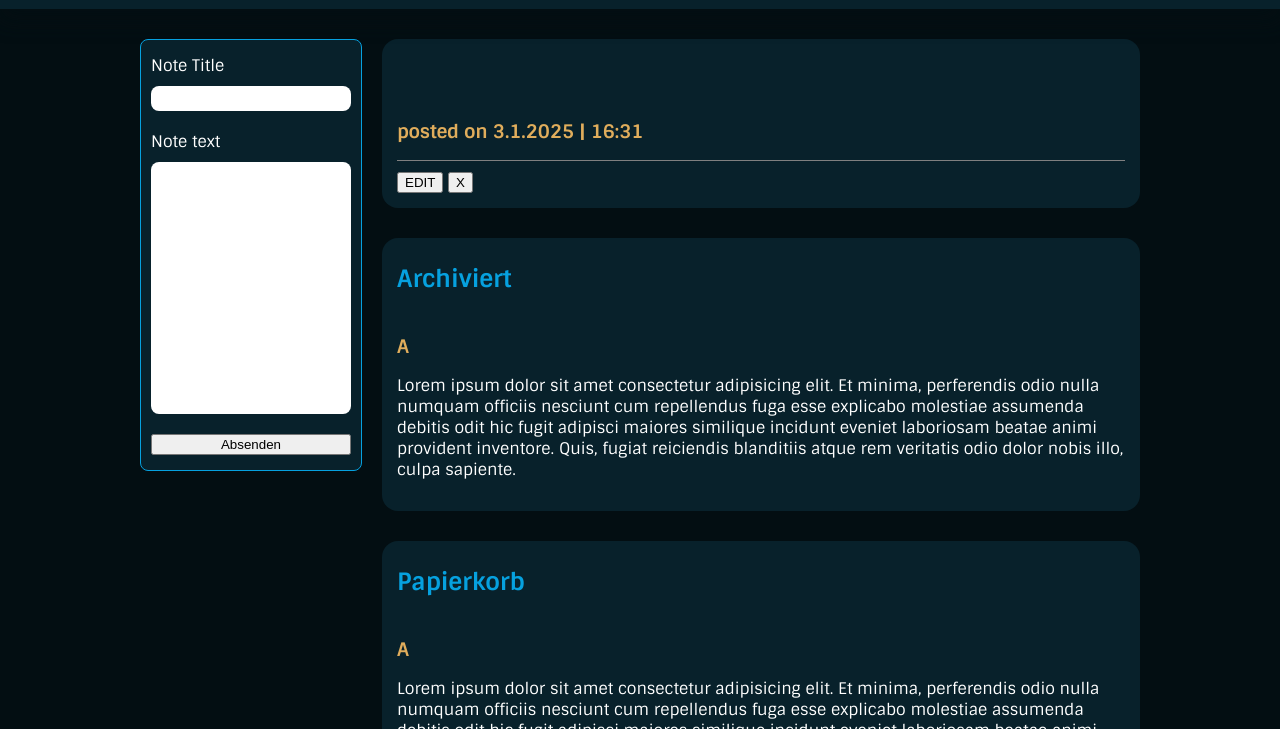
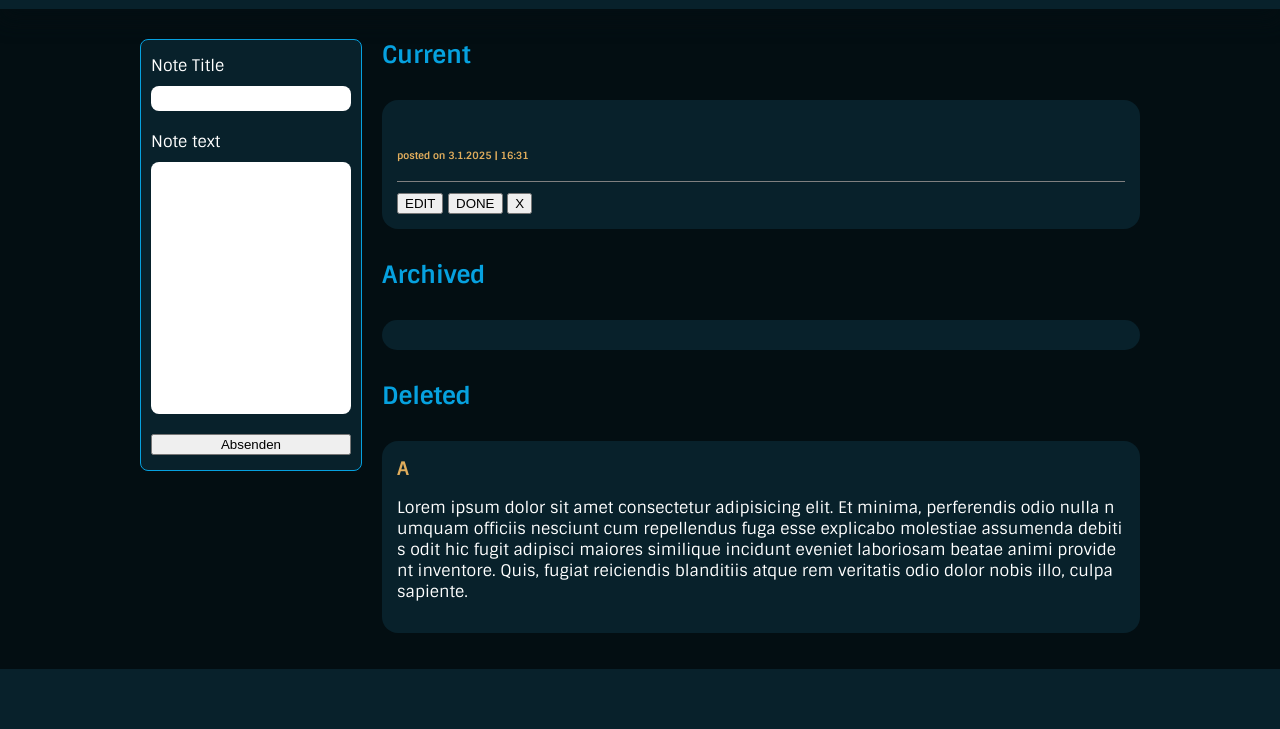
Before and after one commit to PaFunzFr/DA_Notes, a plain HTML site: page index.html in a window 1280 px wide. Both pictures are taken after a click on the button "Absenden". Shown: the part 71-800 px from the top of the page. Drawn offline with Linux system fonts and the light colour scheme.

Commit message:
Update 250103

```diff
--- a/index.html
+++ b/index.html
@@ -11,7 +11,7 @@
     <link rel="icon" href=""><!--add favicon link-->
 </head>
 
-<body>
+<body onload="renderInit()">
     <header>
         <section class="container">
             <div class="title">
@@ -23,58 +23,36 @@
     <main>
         <section class="container">
             <div class="note-grid">
-                    <div class="inputs">
+                    <div class="inputs" action="">
                         <label for="noteTitle">Note Title</label>
                         <input type="text" id="noteTitle" name="title" required>
                         <label for="noteText">Note text</label>
                         <textarea type="text" id="noteText" name="text" required></textarea>
                         <button onclick="addNote()">Absenden</button>
                     </div>
-                    <!-- add notes dynamically here -->
+
                     <div class="notes-container">
+                        <label for="notesContainer"><h2>Current</h2></label>
                         <section class="notes active" id="notesContainer">
-                            <h2>Aktuell</h2>
-
-                            <div class="note">
-                                <h3 class="note-title">Titel 1 von Notiz</h3>
-                                <p class="note-text">Lorem ipsum dolor sit amet consectetur adipisicing elit. Et minima, perferendis odio nulla numquam officiis nesciunt cum repellendus fuga esse explicabo molestiae assumenda debitis odit hic fugit adipisci maiores similique incidunt eveniet laboriosam beatae animi provident inventore. Quis, fugiat reiciendis blanditiis atque rem veritatis odio dolor nobis illo, culpa sapiente.</p>
-                                <div class="h-line"></div>
-                                <button>EDIT</button>
-                                <button>X</button>
-                            </div>
-                            <div class="note">
-                                <h3 class="note-title">Titel 1 von Notiz</h3>
-                                <p class="note-text">Lorem ipsum dolor sit amet consectetur adipisicing elit. Et minima, perferendis odio nulla numquam officiis nesciunt cum repellendus fuga esse explicabo molestiae assumenda debitis odit hic fugit adipisci maiores similique incidunt eveniet laboriosam beatae animi provident inventore. Quis, fugiat reiciendis blanditiis atque rem veritatis odio dolor nobis illo, culpa sapiente.</p>
-                                <div class="h-line"></div>
-                                <button>EDIT</button>
-                                <button>X</button>
-                            </div>
-                            <div class="note">
-                                <h3 class="note-title">Titel 1 von Notiz</h3>
-                                <p class="note-text">Lorem ipsum dolor sit amet consectetur adipisicing elit. Et minima, perferendis odio nulla numquam officiis nesciunt cum repellendus fuga esse explicabo molestiae assumenda debitis odit hic fugit adipisci maiores similique incidunt eveniet laboriosam beatae animi provident inventore. Quis, fugiat reiciendis blanditiis atque rem veritatis odio dolor nobis illo, culpa sapiente.</p>
-                                <div class="h-line"></div>
-                                <button>EDIT</button>
-                                <button>X</button>
-                            </div>
+                            <!-- add notes dynamically here -->
                         </section>
-                        <section class="notes archived">
-                            <h2>Archiviert</h2>
+                        <label for="notsContainer"><h2>Archived</h2></label>
+                        <section class="notes archived" id="notesContainerAchived">
                             <div class="note">
                                 <h3 class="note-title">A</h3>
                                 <p class="note-text">Lorem ipsum dolor sit amet consectetur adipisicing elit. Et minima, perferendis odio nulla numquam officiis nesciunt cum repellendus fuga esse explicabo molestiae assumenda debitis odit hic fugit adipisci maiores similique incidunt eveniet laboriosam beatae animi provident inventore. Quis, fugiat reiciendis blanditiis atque rem veritatis odio dolor nobis illo, culpa sapiente.</p>
 
                             </div>
                         </section>
-                        <section class="notes deleted">
-                            <h2>Papierkorb</h2>
+                        <label for="notesContainerDeleted"><h2>Deleted</h2></label>
+                        <section class="notes deleted" id="notesContainerDeleted">
                             <div class="note">
                                 <h3 class="note-title">A</h3>
                                 <p class="note-text">Lorem ipsum dolor sit amet consectetur adipisicing elit. Et minima, perferendis odio nulla numquam officiis nesciunt cum repellendus fuga esse explicabo molestiae assumenda debitis odit hic fugit adipisci maiores similique incidunt eveniet laboriosam beatae animi provident inventore. Quis, fugiat reiciendis blanditiis atque rem veritatis odio dolor nobis illo, culpa sapiente.</p>
-
                             </div>
                         </section>
                     </div>
-            </div>
+            </di>
         </section>
     </main>
 
--- a/script.js
+++ b/script.js
@@ -1,6 +1,15 @@
-let noteTitle = document.getElementById('noteTitle');
-let noteText = document.getElementById('noteText');
-let noteContainerCurrent = document.getElementById('notesContainer');
+let noteTitle = document.getElementById("noteTitle");
+let noteText = document.getElementById("noteText");
+let noteContainerCurrent = document.getElementById("notesContainer");
+let noteContainerArchived = document.getElementById("notesContainerAchived");
+
+let date = new Date();
+const day = date.getDate();
+const month = date.getMonth() + 1;
+const year = date.getFullYear();
+const hours = date.getHours();
+const minutes = date.getMinutes();
+const time = `${hours}:${minutes}`;
 
 currentNotes = [];
 currentNotesText = [];
@@ -9,35 +18,58 @@ archivedNotesText = [];
 deletedNotes = [];
 deletedNotesText = [];
 
-function addNote() {
-    currentNotes.push(noteTitle.value);
-    currentNotesText.push(noteText.value);
-    renderNotes(currentNotes, currentNotesText);
+function renderInit() {
+  renderNotes(currentNotes, currentNotesText, noteContainerCurrent);
+  renderNotes(archivedNotes, archivedNotesText, noteContainerArchived);
 }
 
+// add notes to current notes
+function addNote() {
+  currentNotes.push(noteTitle.value);
+  currentNotesText.push(noteText.value);
+  renderNotes(currentNotes, currentNotesText, noteContainerCurrent);
+  noteTitle.value = "";
+  noteText.value = "";
+}
 
-let date = new Date();
-const day = date.getDate();
-const month = date.getMonth() +1;
-const year = date.getFullYear();
-const hours = date.getHours();
-const minutes = date.getMinutes();
+// render current notes
+function renderNotes(array1, array2, containerToRender) {
+    containerToRender.innerHTML = "";
+    for (i = array1.length -1; i > -1; i--) {
+        containerToRender.innerHTML += `
+                <div class="note" id="singleNote">
+                    <h3 class="note-title">${array1[i]}<br>
+                    <span class="date">posted on ${day}.${month}.${year} | ${time}</h3>
+                    <p class="note-text">${array2[i]}</p>
+                    <div class="h-line"></div>
+                    ${noteButtons(i)}
+                </div>`;
+    }
+}
+// button template
+function noteButtons(i) {
+  return `
+        <button onclick="editNote()">EDIT</button>
+        <button onclick="moveToArchive(${i})">DONE</button>
+        <button onclick="moveToBin()">X</button>`;
+};
 
-const time = `${hours}:${minutes}`;
+function moveToArchive(index) {
+    renderNotesArchived(index);
+    renderInit();
+  };
 
-function renderNotes(array1, array2) {
-    noteContainerCurrent.innerHTML = '';
-    for (i = 0; i < currentNotes.length; i++) {
-        noteContainerCurrent.innerHTML += `
-            <div class="note" id="singleNote">
-            <h3 class="note-title">${array1[i]}<br>posted on
-            <span class="date">${day}.${month}.${year}</span> |
-            <span class="time">${time}</h3>
-            <p class="note-text">${array2[i]}</p>
-            <div class="h-line"></div>
-            <button>EDIT</button>
-            <button>X</button>
-            </div>
-        `
-        };
+// is only executed when there are existing entries in currentNotes (!= undefined)
+function renderNotesArchived(index) {
+  if (currentNotes[index] != undefined) { // multiple clicks were possible with undefined text in it
+    archivedNotes.push(currentNotes[index]);
+    archivedNotesText.push(currentNotesText[index]);
+    currentNotes.splice(index, 1);
+    currentNotesText.splice(index, 1);
+    renderInit();
+  }
 }
+
+function moveToBin() {}
+
+function editNote() {}
--- a/style.css
+++ b/style.css
@@ -55,6 +55,14 @@ h2 {
 }
 h3 {
     color: var(--color-txt-secondary)
+}
+
+label h2 {
+    margin: 0;
+}
+
+span {
+    font-size: 10px;
 }
 .container {
     display: flex;
@@ -121,10 +129,20 @@ main {
     background-color: var(--color-secondary);
     border-radius: 2vmin;
     padding: 15px;
+    word-break: break-all;
+}
+
+.note:first-child {
+    margin-top: -10px;
 }
 .note {
     margin-top: 40px;
 }
+
+.note-text {
+word-wrap: break-word;
+}
+
 .h-line {
     height: 1px;
     background-color: grey;
```
